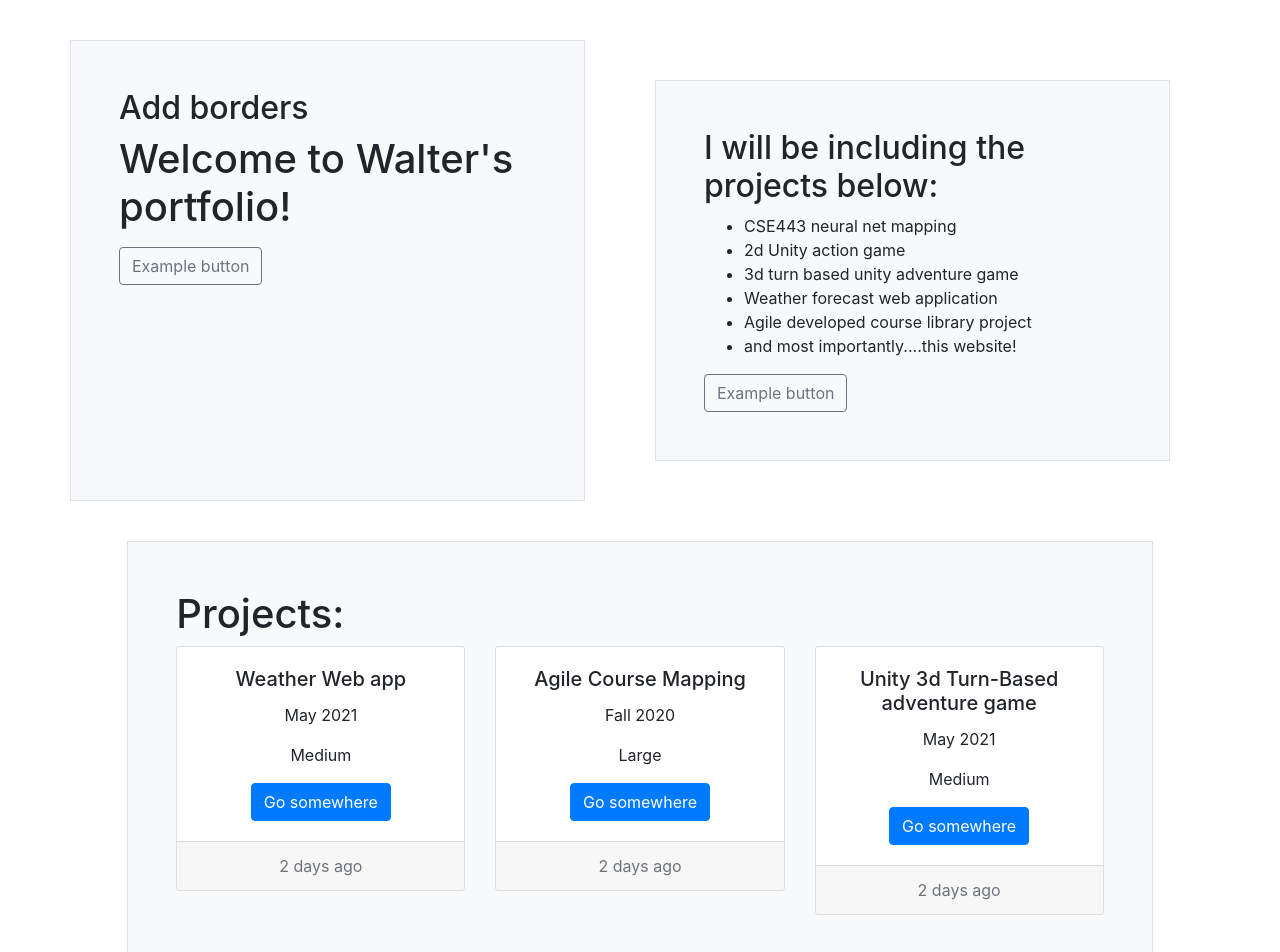
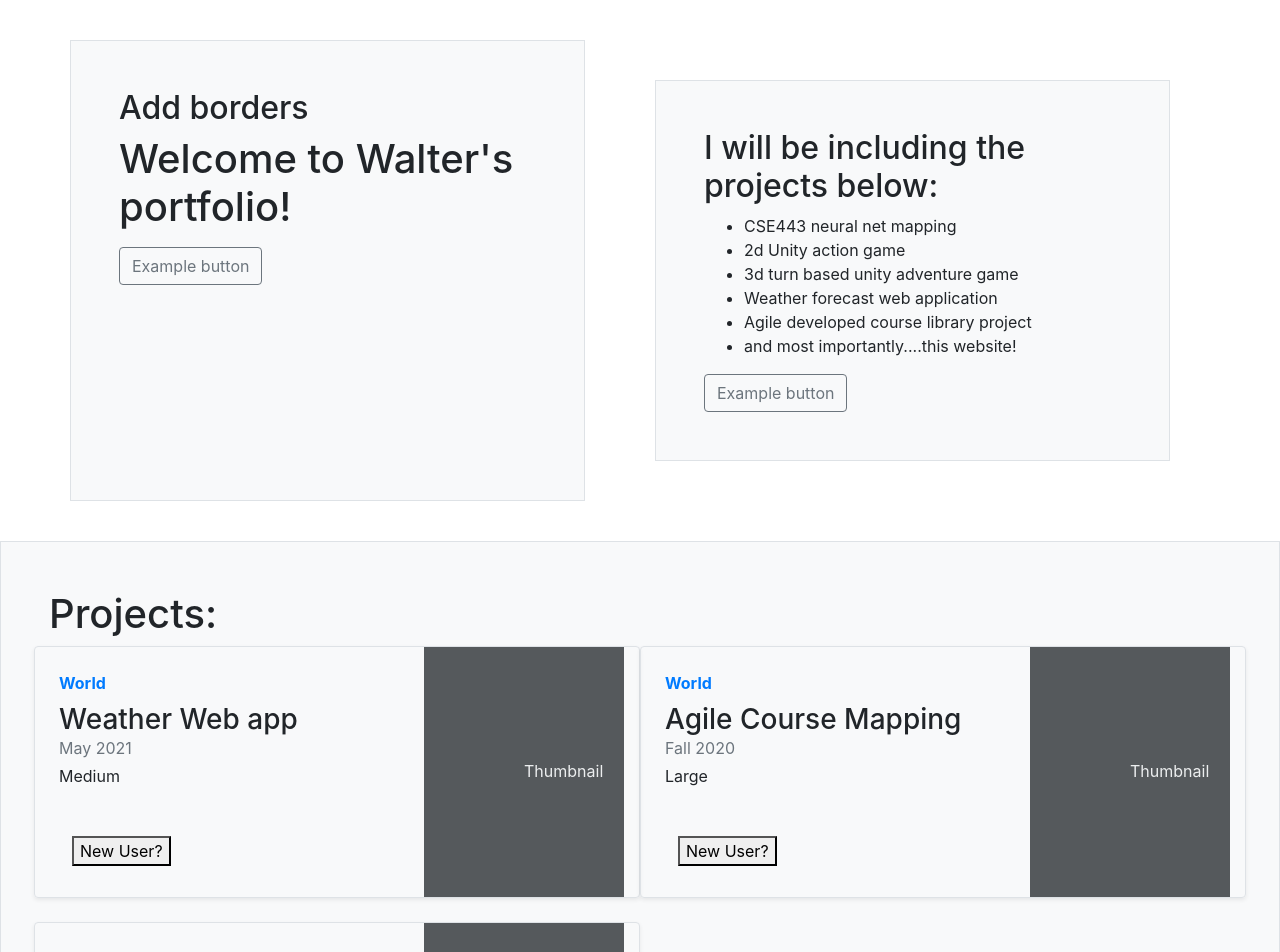
Before and after one commit to walterlewis/portfolio, a React (Create React App) app: page / in a window 1280 px wide. Shown: the top 952 px of the page. Built offline with nearby package versions, Linux system fonts and the light colour scheme.

Commit message:
Initial upload

```diff
--- a/src/NavBar.js
+++ b/src/NavBar.js
@@ -1,3 +1,5 @@
+// Copyright 2021 Walter Lewis
+
 import React from 'react'
 
 
--- /dev/null
+++ b/src/PopUpWindow.js
@@ -0,0 +1,28 @@
+import React from 'react';
+
+export default class PopUp extends React.Component {
+    handleClick = () => {
+      this.props.toggle();
+    };
+
+    render() {
+      return (
+        <div className="modal">
+          <div className="modal_content">
+            <span className="close" onClick={this.handleClick}>
+              &times;
+            </span>
+            <form>
+              <h3>Register!</h3>
+              <label>
+                Name:
+                <input type="text" name="name" />
+              </label>
+              <br />
+              <input type="submit" />
+            </form>
+          </div>
+        </div>
+      );
+    }
+  }
--- a/src/Projects.js
+++ b/src/Projects.js
@@ -1,4 +1,5 @@
 import React from 'react';
+import PopUp from "./PopUpWindow";
 
 // we have the project class all set up:
 // now need to make a boostrap card for each of them
@@ -26,20 +27,34 @@ var projects = [project_WeatherWebApp,project_AgileCourseDatabase, project_Unity
 class ProjectCard extends React.Component {
     render () {
         return(
-            <div class="col-md">
-                <div class="card text-center">
-                    <div class="card-body">
-                        <h5 class="card-title">{this.props.title}</h5>
-                        <p class="card-text">{this.props.date}</p>
-                        <p class="card-text">{this.props.size}</p>
-                        <a href="_blank" class="btn btn-primary">Go somewhere</a>
-                    </div>
-                    <div class="card-footer text-muted">
-                        2 days ago
+                <div class="col-md-6">
+                    <div class="row g-0 border rounded overflow-hidden flex-md-row mb-4 shadow-sm h-md-250 position-relative">
+                        <div class="col p-4 d-flex flex-column position-static">
+                            <strong class="d-inline-block mb-2 text-primary">World</strong>
+                                <h3 class="mb-0">{this.props.title}</h3>
+                                <div class="mb-1 text-muted">{this.props.date}</div>
+                                    <p class="card-text mb-auto">{this.props.size}</p>
+                                    <ProjectButton />
+                        </div>
+                        <div class="col-auto d-none d-lg-block">
+                            <svg class="bd-placeholder-img" width="200" height="250" xmlns="http://www.w3.org/2000/svg" role="img" aria-label="Placeholder: Thumbnail" preserveAspectRatio="xMidYMid slice" focusable="false"><title>Placeholder</title><rect width="100%" height="100%" fill="#55595c"></rect><text x="50%" y="50%" fill="#eceeef" dy=".3em">Thumbnail</text></svg>
+                        </div>
                     </div>
                 </div>
-                <br></br>
-            </div>
+            // <div class="col-md">
+            //     <div class="card text-center">
+            //         <div class="card-body">
+            //             <h5 class="card-title">{this.props.title}</h5>
+            //             <p class="card-text">{this.props.date}</p>
+            //             <p class="card-text">{this.props.size}</p>
+            //             <a href="_blank" class="btn btn-primary">Go somewhere</a>
+            //         </div>
+            //         <div class="card-footer text-muted">
+            //             2 days ago
+            //         </div>
+            //     </div>
+            //     <br></br>
+            // </div>
         );
     }
 }
@@ -69,4 +84,29 @@ class CardSpace extends React.Component {
     }
 }
 
+
+class ProjectButton extends React.Component {
+  state = {
+    seen: false
+  };
+
+  togglePop = () => {
+    this.setState({
+      seen: !this.state.seen
+    });
+  };
+
+  render() {
+    return (
+      <div>
+        <div className="btn" onClick={this.togglePop}>
+          <button>New User?</button>
+        </div>
+        {this.state.seen ? <PopUp toggle={this.togglePop} /> : null}
+      </div>
+    );
+  }
+}
+
+
 export default CardSpace;
```
Also changed, not shown: package.json (+7 -1 lines), src/index.js (+9 -0 lines), 1 other file (tests, documents, lock files or other folders).
